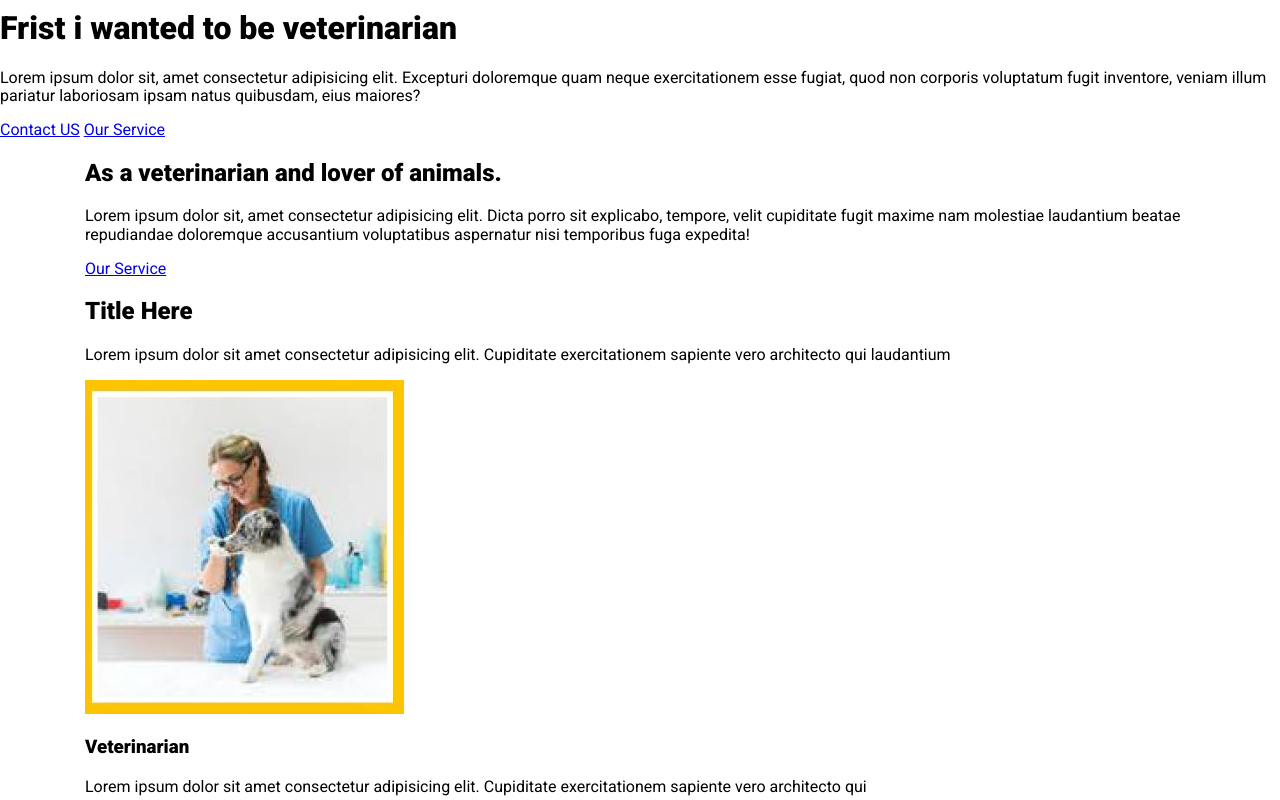
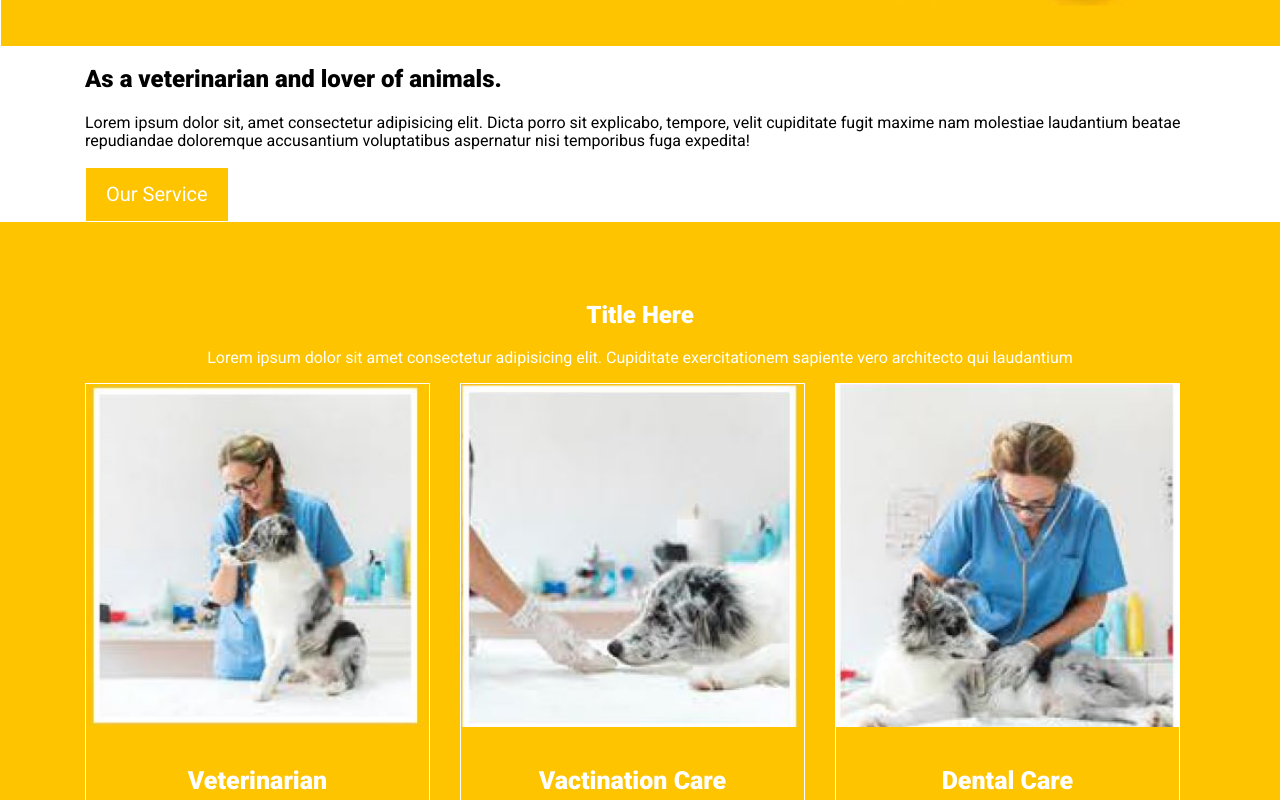
Before and after one commit to gustavo-galindo/Veterianaria, a plain HTML site: page index.html in a window 1280 px wide. Shown: the part 520-1320 px from the top of the page. Drawn offline with Linux system fonts and the light colour scheme.

Commit message:
stilos marcos fotos y botones

```diff
--- a/css/style.css
+++ b/css/style.css
@@ -4,6 +4,7 @@
 body
 {
     font-family: "Roboto";
+
 }
 a
 {
@@ -17,6 +18,11 @@ header
 {
     background-color: #EAAE00;
     padding: 15px 0;
+    position: fixed;
+    top: 0;
+    left: 0;
+    z-index: 2;
+    width: 100%;
 }
 header .container
 {
@@ -29,11 +35,53 @@ header .container .logo
     width: 200px ;
 }
 
-header .container a
+header .container nav a
 {
     color: white;
     text-decoration: none;
     margin: 0 15px;
+}
+.boton
+{
+    text-align: center;
+    text-decoration: none;
+    padding: 15px 20px;
+}
+.boton.boton-amarillo
+{
+    color:white;
+    background-color:#FEC400;
+    font-size: 20px;
+    border: 1px solid white;
+
+}
+.boton.boton-cyan
+{
+    color:white;
+    background-color: cyan;
+    font-size: 20px;
+}
+.seccion
+{
+    padding-top: 60px;
+    padding-bottom: 60px;
+}
+.cuadrado-perfecto
+{
+    width: 100%;
+    padding-bottom: 100%;
+    position: relative;
+
+}
+.cuadrado-perfecto img
+{
+    width: 100%;
+    height: 100%;
+    object-fit: cover;
+    object-position: center;
+    position: absolute;
+    top: 0;
+    left: 0;
 }
 
 .container
@@ -43,3 +91,94 @@ header .container a
     padding-right:15px;
     padding-left:  15px;
 }
+
+.row
+{
+    display: flex;
+    flex-wrap: wrap;
+    margin-left: -15px;
+    margin-left: -15px;
+}
+.columna
+{
+    padding-right: 15px;
+    padding-left: 15px;
+}
+.columna-33
+{
+    width: 33.33%;
+
+}
+#inicio
+{
+    margin: 0px 1px;
+    width: 100%;
+    background-color:#FEC400;
+    color: white;
+    padding-top: 100px;
+    padding-bottom: 255px;
+}
+#inicio img
+{
+    position: absolute;
+    width: 25%;
+    left: 70%;
+
+}
+#inicio .bloque-inicio
+{
+   text-align: left;
+   margin-right: 50%;
+   width: 900px;
+
+}
+#inicio .bloque-inicio h1
+{
+    font-size: 35px;
+    margin-left: 40px;
+    margin-top: 40px;
+}
+#inicio .bloque-inicio p
+{
+    color:white;
+    margin-left: 40px;
+
+
+}
+#inicio .bloque-inicio a
+{
+    margin-left: 40px;
+    margin-right:40px ;
+}
+#servicios
+{
+    text-align: center;
+    background-color:#FEC400;
+    color: white;
+
+}
+#servicios p
+{
+    color:white;
+}
+#servicios .bloque-servicio
+{
+    border: 1px solid white;
+}
+#servicios .bloque-servicio .bloque-img-servicio
+{
+
+}
+#servicios .bloque-servicio .bloque-img-servicio img
+{
+    width: 100%;
+}
+#servicios .bloque-servicio .bloque-contenido-servicio
+{
+    padding: 15px;
+}
+#servicios .bloque-servicio .bloque-contenido-servicio h3
+{
+    margin: top 0;
+    font-size:25px;
+}
--- a/index.html
+++ b/index.html
@@ -30,17 +30,16 @@
 
     </header>
     <main>
-        <section >
+        <section id="inicio">
             <img src="img/Inagen1.JPG">
                 <div class = "bloque-inicio">
-                <h1> Frist i wanted to be veterinarian</h1>
+                    <h1> Frist I wanted to be veterinarian</h1>
                     <p> Lorem ipsum dolor sit, amet consectetur adipisicing elit. Excepturi doloremque quam neque exercitationem esse fugiat,
                         quod non corporis voluptatum fugit inventore,
                         veniam illum pariatur laboriosam ipsam natus quibusdam, eius maiores?
                     </p>
-                <a href="#contact" class=" boton">Contact US</a>
-                <a href="#contact" class=" boton">Our Service</a>
-
+                    <a href="#contact" class="boton boton-cyan">Contact US</a>
+                    <a href="#contact" class="boton boton-amarillo">Our Service</a>
              </div>
 
         </section>
@@ -52,11 +51,11 @@
                     Dicta porro sit explicabo, tempore, velit cupiditate fugit maxime nam molestiae laudantium beatae repudiandae doloremque accusantium
                     voluptatibus aspernatur nisi temporibus fuga expedita!
                 </p>
-                <a href="#contact" class="boton">Our Service</a>
+                <a href="#contact" class="boton boton-amarillo">Our Service</a>
             </div>
 
         </section>
-        <section id="servicios">
+        <section id="servicios" class="seccion">
             <div class = "container">
                 <h2> Title Here</h2>
                 <p>
@@ -64,9 +63,9 @@
                     Cupiditate exercitationem sapiente vero architecto qui laudantium
                 </p>
                 <div class="row">
-                    <div class="colummna columnna-33">
+                    <div class="columna columna-33">
                         <div class = "bloque-servicio">
-                            <div class = "bloque-img-servicio">
+                            <div class = "bloque-img-servicio cuadrado-perfecto">
                                 <img src="img/servicio1.JPG">
 
                             </div>
@@ -81,9 +80,9 @@
                         </div>
 
                     </div>
-                    <div class="colummna columnna-33">
+                    <div class="columna columna-33">
                         <div class = "bloque-servicio">
-                            <div class = "bloque-img-servicio">
+                            <div class = "bloque-img-servicio cuadrado-perfecto">
                                 <img src="img/servicio2.JPG">
 
                             </div>
@@ -98,9 +97,9 @@
                         </div>
 
                     </div>
-                    <div class="colummna columnna-33">
+                    <div class="columna columna-33">
                         <div class = "bloque-servicio">
-                            <div class = "bloque-img-servicio">
+                            <div class = "bloque-img-servicio cuadrado-perfecto">
                                 <img src="img/servicio3.JPG">
 
                             </div>
@@ -127,11 +126,11 @@
                     Dicta porro sit explicabo, tempore, velit cupiditate fugit maxime nam molestiae laudantium beatae repudiandae doloremque accusantium
                     voluptatibus aspernatur nisi temporibus fuga expedita!
                 </p>
-                <a href="#contact" class=" boton">Our Service</a>
+                <a href="#contact" class="boton boton-amarillo">Our Service</a>
             </div>
 
         </section>
-        <section id="ventas">
+        <section id="servicios" class="seccion">
             <div class = "container">
                 <h2> Title Here</h2>
                 <p>
@@ -139,43 +138,43 @@
                     Cupiditate exercitationem sapiente vero architecto qui laudantium
                 </p>
                 <div class="row">
-                    <div class="colummna columnna-33">
+                    <div class="columna columna-33">
                         <div class = "bloque-servicio">
-                            <div class = "bloque-img-servicio">
+                            <div class = "bloque-img-servicio cuadrado-perfecto">
                                 <img src="img/perro1.JPG">
 
                             </div>
                             <div class = "bloque-contenido-servicio">
                                 <h3>$50  $30</h3>
-
+                                <a href="#contact" class="boton boton-cyan">Buy Now</a>
                             </div>
 
                         </div>
 
                     </div>
-                    <div class="colummna columnna-33">
+                    <div class="columna columna-33">
                         <div class = "bloque-servicio">
-                            <div class = "bloque-img-servicio">
+                            <div class = "bloque-img-servicio cuadrado-perfecto">
                                 <img src="img/perro2.JPG">
 
                             </div>
                             <div class = "bloque-contenido-servicio">
                                 <h3>$40  $25</h3>
-
+                                <a href="#contact" class="boton boton-cyan">Buy Now</a>
                             </div>
 
                         </div>
 
                     </div>
-                    <div class="colummna colimnna-33">
+                    <div class="columna columna-33">
                         <div class = "bloque-servicio">
-                            <div class = "bloque-img-servicio">
+                            <div class = "bloque-img-servicio cuadrado-perfecto">
                                 <img src="img/perro3.JPG">
 
                             </div>
                             <div class = "bloque-contenido-servicio">
                                 <h3>$45  $ 20</h3>
-
+                                <a href="#contact" class="boton boton-cyan">Buy Now</a>
                             </div>
 
                         </div>
@@ -193,7 +192,7 @@
                     Cupiditate exercitationem sapiente vero architecto qui laudantium
                 </p>
                 <div class="row">
-                    <div class="colummna columnna-33">
+                    <div class="columna columna-33">
                         <div class = "bloque-servicio">
                             <div class = "bloque-img-servicio">
                                 <img src="img/veterinaio1.JPG">
@@ -210,9 +209,9 @@
                         </div>
 
                     </div>
-                    <div class="colummna columnna-33">
+                    <div class="columna columna-33">
                         <div class = "bloque-servicio">
-                            <div class = "bloque-img-servicio">
+                            <div class = "bloque-img-servicio cuadrado-perfecto">
                                 <img src="img/veterianrio2.JPG">
 
                             </div>
@@ -226,9 +225,9 @@
                         </div>
 
                     </div>
-                    <div class="colummna columnna-33">
+                    <div class="columna columna-33">
                         <div class = "bloque-servicio">
-                            <div class = "bloque-img-servicio">
+                            <div class = "bloque-img-servicio cuadrado-perfecto">
                                 <img src="img/veterinario3.JPG">
 
                             </div>
@@ -246,7 +245,7 @@
             </div>
 
         </section>
-        <section id ="post">
+        <section id ="post" class="seccion">
                 <div class = "container">
                     <h2>Recent Post</h2>
                     <p>
@@ -254,9 +253,9 @@
                         Cupiditate exercitationem sapiente vero architecto qui laudantium
                     </p>
                     <div class="row">
-                        <div class="colummna columnna-33">
+                        <div class="columna columna-33">
                             <div class = "bloque-servicio">
-                                <div class = "bloque-img-servicio">
+                                <div class = "bloque-img-servicio cuadrado-perfecto">
                                     <img src="img/servicio1.JPG">
 
                                 </div>
@@ -272,9 +271,9 @@
                             </div>
 
                         </div>
-                        <div class="colummna columnna-33">
+                        <div class="columna columna-33">
                             <div class = "bloque-servicio">
-                                <div class = "bloque-img-servicio">
+                                <div class = "bloque-img-servicio cuadrado-perfecto">
                                     <img src="img/servicio2.JPG">
 
                                 </div>
@@ -289,9 +288,9 @@
                             </div>
 
                         </div>
-                        <div class="colummna columnna-33">
+                        <div class="columna columna-33">
                             <div class = "bloque-servicio">
-                                <div class = "bloque-img-servicio">
+                                <div class = "bloque-img-servicio cuadrado-perfecto">
                                     <img src="img/servicio3.JPG">
 
                                 </div>
@@ -353,4 +352,4 @@
     </footer>
 
 </body>
-</html>
+</html>0
```
Lines whose indentation alone changed are shown as unchanged.
